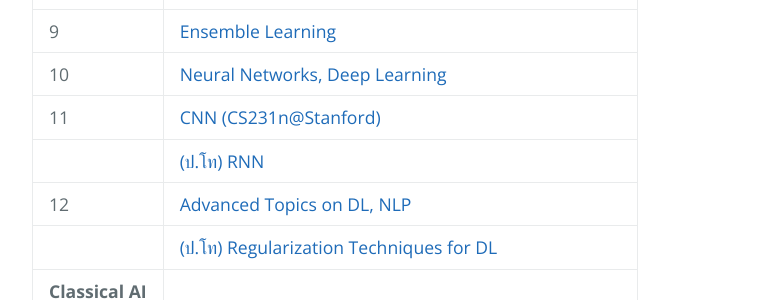
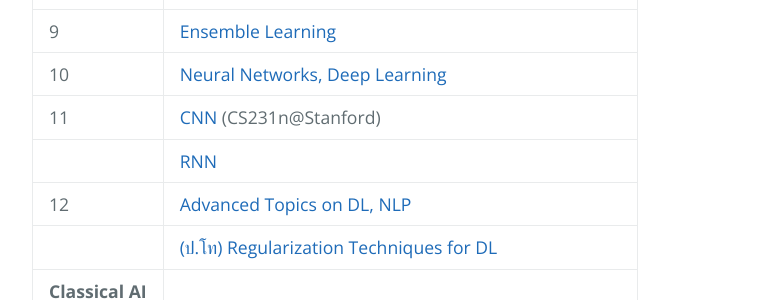
Before and after one commit to pratch/ml_course, a Jekyll site: the page built from index.md, in a window 1280 px wide and 900 px high, scrolled down 1682 px. Shown: the part 155-455 px from the top of the window, without its empty margins (192-962 px from the left). Built offline with Jekyll 4.4.1, drawn with Linux system fonts in a browser that asks for light colours.

Commit message:
updated index

```diff
--- a/index.md
+++ b/index.md
@@ -68,8 +68,8 @@ layout: default
 | 8 | [Decision Tree](slides/8-decision-tree.pdf)|
 | 9 | [Ensemble Learning](slides/9-decision-tree-ensemble.pdf)|
 | 10 | [Neural Networks, Deep Learning](slides/10-neural-networks.pdf) |
-| 11 | [CNN (CS231n@Stanford)](http://cs231n.stanford.edu/slides/2017/cs231n_2017_lecture5.pdf) |
-|    | [(ป.โท) RNN](slides/recurrent-neural-networks.pdf)  |
+| 11 | [CNN](http://cs231n.stanford.edu/slides/2017/cs231n_2017_lecture5.pdf) (CS231n@Stanford)|
+|    | [RNN](slides/recurrent-neural-networks.pdf)  |
 | 12 | [Advanced Topics on DL, NLP](slides/13-advanced-topics.pdf) |
 |    | [(ป.โท) Regularization Techniques for DL](slides/advanced-topics-dl.pdf)|
 | **Classical AI** ||
```
